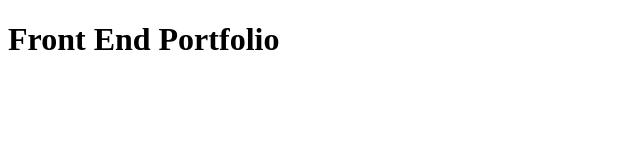
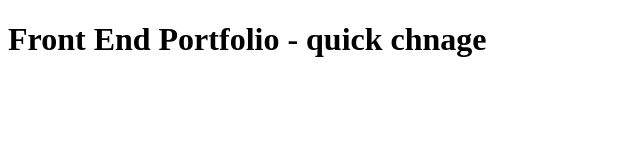
Before and after one commit to JonathanVargas0111/front-end-portfolio, a Gatsby site: page / in a window 1280 px wide. Shown: the whole page, without its empty margins (0-640 px from the left). Built offline with nearby package versions, Linux system fonts and the light colour scheme; Gatsby itself is replaced by a stand-in of ours.

Commit message:
Quick change

```diff
--- a/src/pages/index.js
+++ b/src/pages/index.js
@@ -5,8 +5,7 @@ import * as React from "react"
 const IndexPage = () => {
   return (
     <>
-      <h1>Front End Portfolio</h1>
-
+      <h1>Front End Portfolio - quick chnage</h1>
   </>)
 }
 
```
